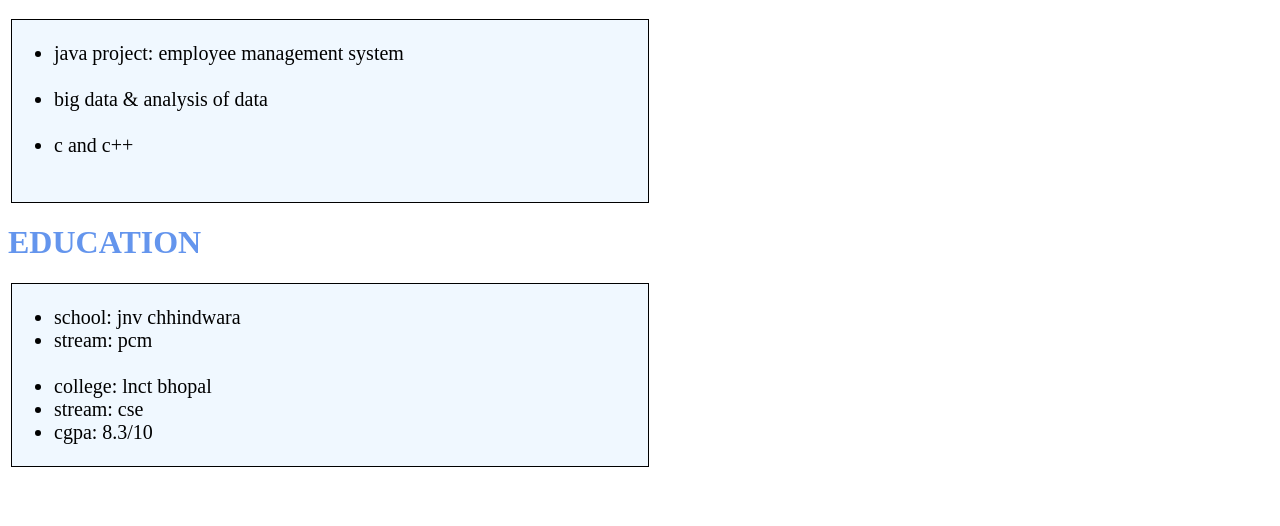
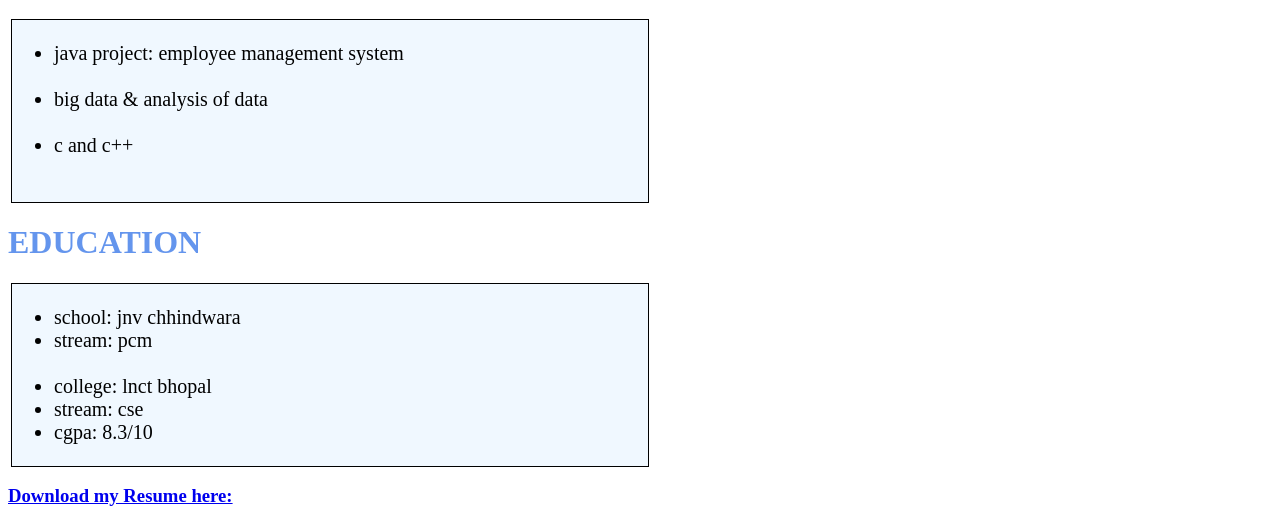
Before and after one commit to shubham-raghu/shubham-raghu.github.io, a plain HTML site: page profile-folder/index.html in a window 1280 px wide. Shown: the part 677-1203 px from the top of the page. Before the commit the page ends 1152 px from the top, so only its background shows below. Drawn offline with Linux system fonts and the light colour scheme.

Commit message:
Update index.html

```diff
--- a/profile-folder/index.html
+++ b/profile-folder/index.html
@@ -41,5 +41,7 @@
                 </ul>
                 </div>
                 </div>
+
+    <a href="resume/shubh-resume.pdf"> <h3> Download my Resume here: </h3></a>
 </body>
 </html>
```
